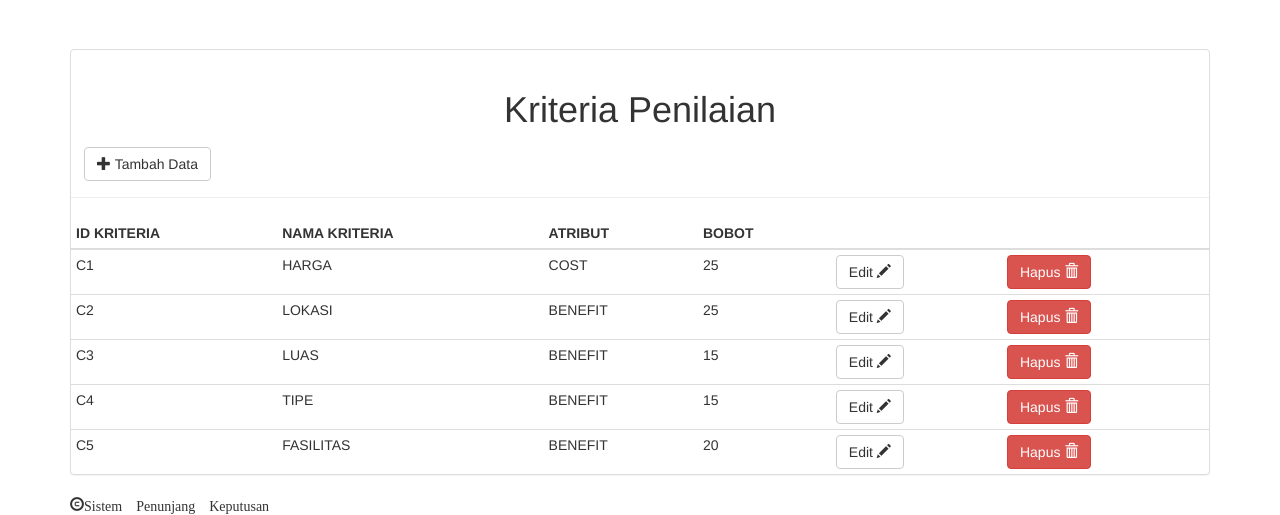
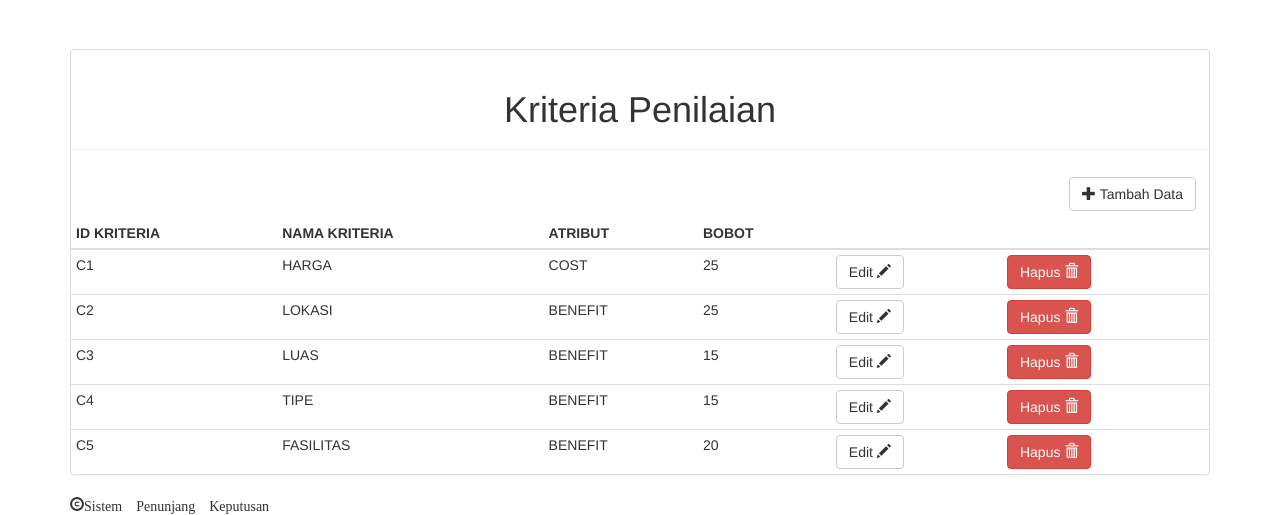
Before and after one commit to spras00/spk_zawa, a CodeIgniter app: page /spk_zawa/kriteria in a window 1280 px wide. Shown: the part 51-566 px from the top of the page. Run offline with CodeIgniter, Linux system fonts and the light colour scheme; data comes from the database, SQL or seed files in the repository; some libraries are stand-ins or nearby versions.

Commit message:
Update view_kriteria.php

```diff
--- a/application/views/view_kriteria.php
+++ b/application/views/view_kriteria.php
@@ -1,11 +1,11 @@
-<div class="btn header-btn">
-	<a href="<?php echo site_url('kriteria/input'); ?>">
-		<button type="button" class="btn btn-default" action="">
-		<span class="glyphicon glyphicon-plus" aria-hidden="true"></span>
-		Tambah Data
-		</button>
-	</a>
 </div>
+<div class="btn header-btn pull-right">
+<a href="<?php echo site_url('kriteria/input'); ?>">
+<button type="button" class="btn btn-default ">
+<span class="glyphicon glyphicon-plus" aria-hidden="true"></span>
+Tambah Data
+</button>
+</a>
 </div>
 <table align="center" class="table table-condensed">
 	<thead>
```
